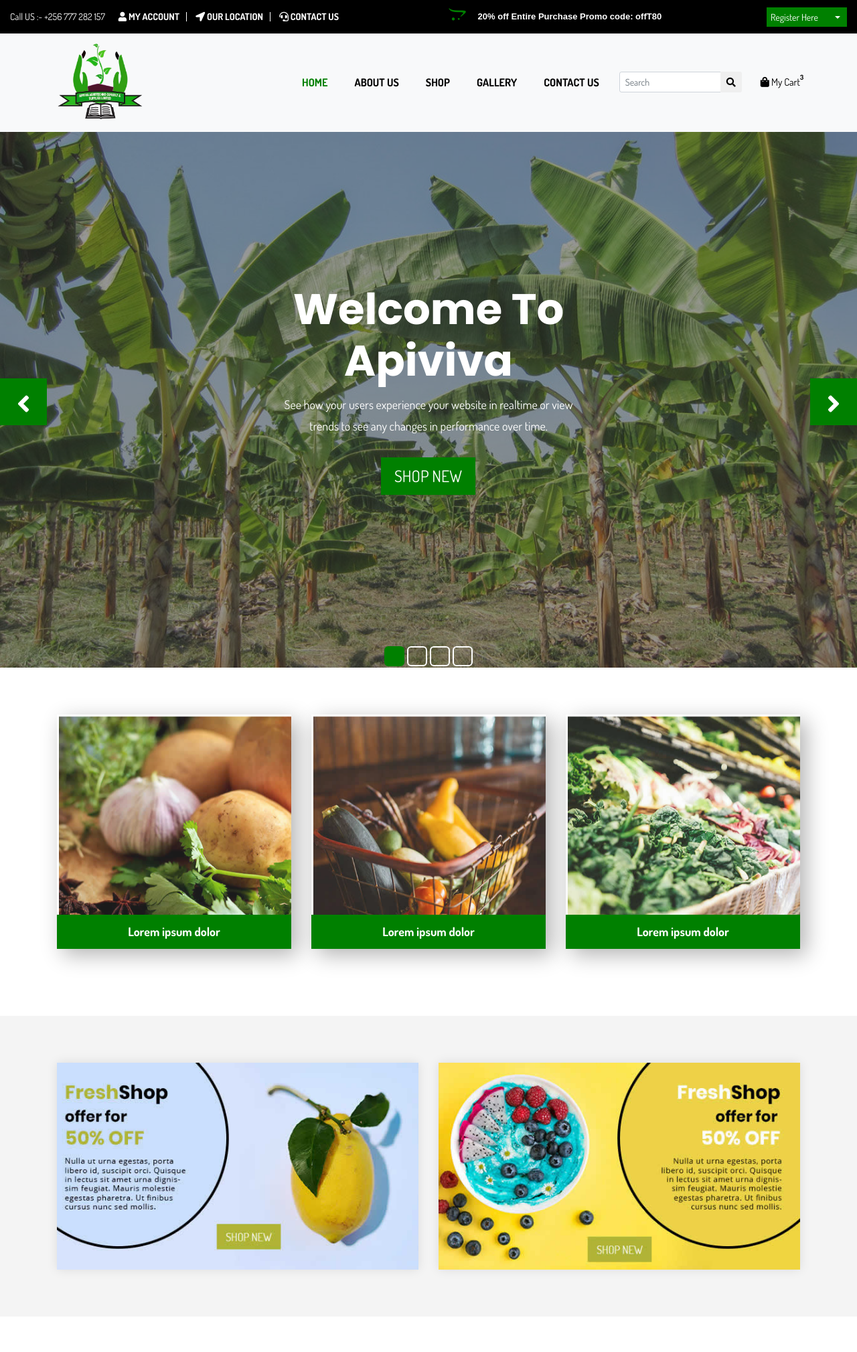
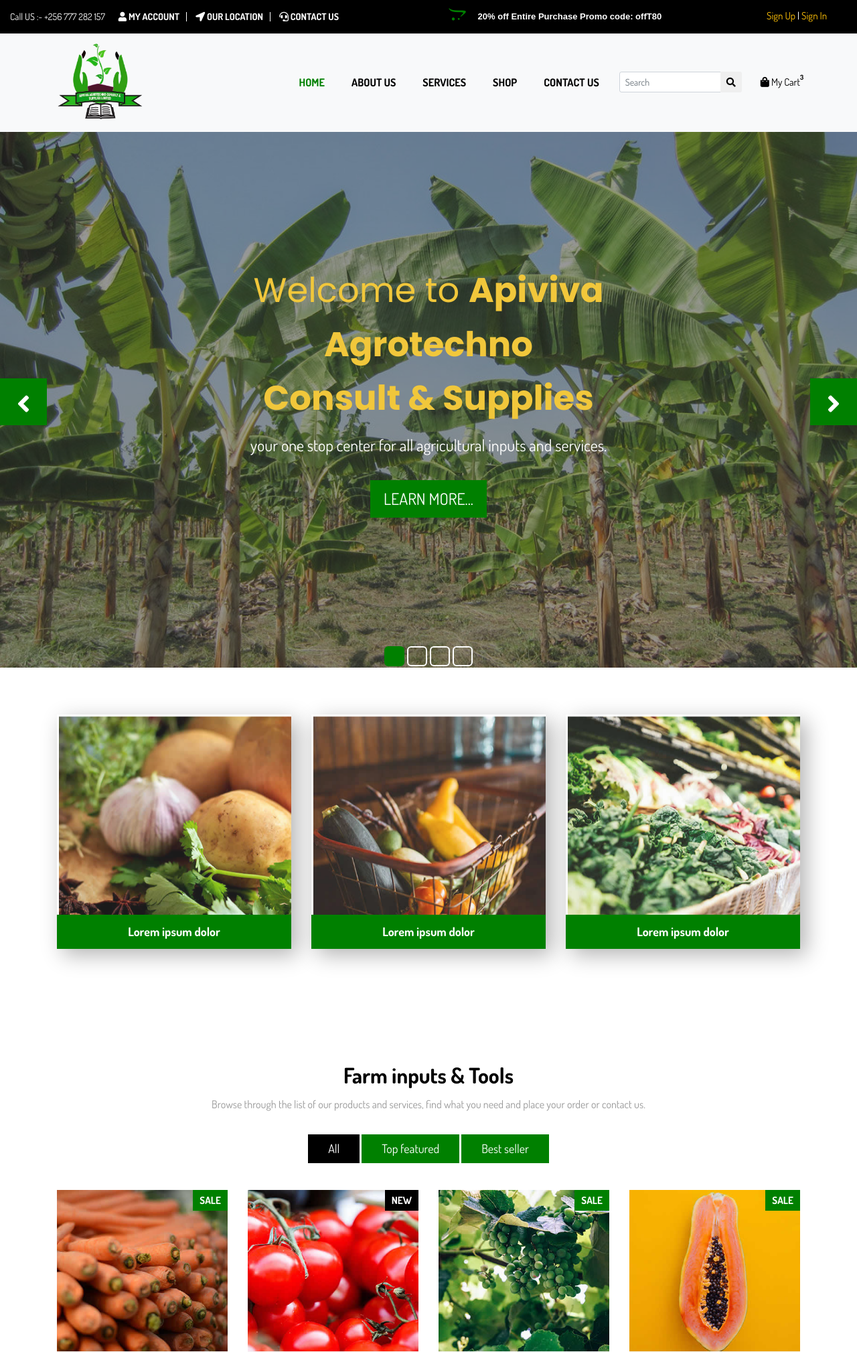
Before and after one commit to anyric/agro-shop, a Flask app: page / in a window 1280 px wide. Shown: the top 2019 px of the page at 67% size. Run offline with Flask 2, Linux system fonts and the light colour scheme; some libraries are stand-ins or nearby versions.

Commit message:
update endpoints and templates

```diff
--- a/shop/static/css/style.css
+++ b/shop/static/css/style.css
@@ -679,7 +679,8 @@
      color: #ffffff;
 }
  .hvr-hover{
-	 overflow: hidden;
+     overflow: hidden;
+     color: #fff;
 }
  ul.cart-list > li.total > .btn:hover{
      color: #ffffff;
@@ -786,10 +787,10 @@
      font-family: 'Poppins', sans-serif;
      font-weight: 500;
      font-size: 64px;
-     color: #fff;
+     color: rgb(241, 199, 59);
 }
  .cover-slides p{
-     font-size: 18px;
+     font-size: 24px;
      color: #fff;
      padding-bottom: 30px;
 }
--- a/shop/templates/about.html
+++ b/shop/templates/about.html
@@ -34,7 +34,7 @@
                         sed quia non numquam eius modi tempora incidunt ut labore et dolore magnam aliquam quaerat voluptatem. Ut enim ad minima veniam, quis nostrum exercitationem ullam corporis suscipit laboriosam, nisi ut aliquid ex ea commodi consequatur?
                         Quis autem vel eum iure reprehenderit qui in ea voluptate velit esse quam nihil molestiae consequatur.</p>
                     <p>Lorem ipsum dolor sit amet, consectetur adipiscing elit, sed do eiusmod tempor incididunt ut labore et dolore magna aliqua. Ut enim ad minim veniam, quis nostrud exercitation ullamco laboris nisi ut aliquip ex ea commodo consequat.</p>
-					<a class="btn hvr-hover" href="#">Read More</a>
+					<a class="btn hvr-hover" href="{{ url_for('contact')}}">Contact Us</a>
                 </div>
             </div>
             <div class="row my-5">
--- a/shop/templates/footer.html
+++ b/shop/templates/footer.html
@@ -140,8 +140,8 @@
                         <h4>Information</h4>
                         <ul>
                             <li><a href="{{ url_for('about')}}">About Us</a></li>
-                            <li><a href="{{ url_for('gallery')}}">Customer Service</a></li>
-                            <li><a href="#">Our Sitemap</a></li>
+                            <li><a href="{{ url_for('services')}}">Services</a></li>
+                            <li><a href="{{ url_for('shop')}}">Shop</a></li>
                             <li><a href="#">Terms &amp; Conditions</a></li>
                             <li><a href="#">Privacy Policy</a></li>
                             <li><a href="#">Delivery Information</a></li>
@@ -159,7 +159,7 @@
                                 <p><i class="fas fa-phone-square"></i>Phone: <a href="tel:+1-888705770">+256 777 282 157</a></p>
                             </li>
                             <li>
-                                <p><i class="fas fa-envelope"></i>Email: <a href="mailto:contactinfo@gmail.com">apiviva971@gmail.com</a></p>
+                                <p><i class="fas fa-envelope"></i>Email: <a href="mailto:apiviva971@gmail.com">apiviva971@gmail.com</a></p>
                             </li>
                         </ul>
                     </div>
@@ -172,8 +172,8 @@
 
 <!-- Start copyright  -->
 <div class="footer-copyright">
-    <p class="footer-company">&copy; 2020 <a href="#">Apiviva Agrotechno Consult & Supplies Ltd, All Rights Reserved.</a> Powered By :
-        <a href="#">Anyric</a></p>
+    <p class="footer-company">&copy; 2020 Apiviva Agrotechno Consult & Supplies Ltd, All Rights Reserved. &nbsp;&nbsp; Powered By :
+        <a href=mailto:anyamaronyango@gmail.com">Anyric</a></p>
 </div>
 <!-- End copyright  -->
 
--- a/shop/templates/index.html
+++ b/shop/templates/index.html
@@ -9,45 +9,45 @@
                 <div class="container">
                     <div class="row">
                         <div class="col-md-12">
-                            <h1 class="m-b-20"><strong>Welcome To <br> Apiviva</strong></h1>
-                            <p class="m-b-40">See how your users experience your website in realtime or view <br> trends to see any changes in performance over time.</p>
-                            <p><a class="btn hvr-hover" href="#">Shop New</a></p>
+                            <h1 class="m-b-20"><small> Welcome to <strong>Apiviva<br>Agrotechno<br>Consult & Supplies</strong></small></h1>
+                            <p class="m-b-40"> your one stop center for all agricultural inputs and services.</p>
+                            <p><a class="btn hvr-hover" href="{{ url_for('about')}}">Learn more...</a></p>
                         </div>
                     </div>
                 </div>
             </li>
             <li class="text-center">
-                <img src="static/images/tomatos.jpg" alt="">
+                <img src="static/images/tools.jpg" alt="">
                 <div class="container">
                     <div class="row">
                         <div class="col-md-12">
-                            <h1 class="m-b-15">Welcome to<strong> Apiviva <br> Agrotechno<br> Consult & Supplies Ltd </strong></h1>
-                            <p class="m-b-40">See how your users experience your website in realtime or view <br> trends to see any changes in performance over time.</p>
-                            <p><a class="btn hvr-hover" href="{{ url_for('about')}}">Learn More</a></p>
+                            <h1 class="m-b-20"><small><strong>Apiviva Tools<br></strong></small></h1>
+                            <p class="m-b-40">for you missing efficient & effective farm tools.</p>
+                            <p><a class="btn hvr-hover" href="{{ url_for('shop')}}">Shop Now</a></p>
                         </div>
                     </div>
                 </div>
             </li>
             <li class="text-center">
-                <img src="static/images/onion.jpg" alt="">
+                <img src="static/images/cattle.jpg" alt="">
                 <div class="container">
                     <div class="row">
                         <div class="col-md-12">
-                            <h1 class="m-b-20"><strong>Welcome To <br>Apiviva </strong></h1>
-                            <p class="m-b-40">See how your users experience your website in realtime or view <br> trends to see any changes in performance over time.</p>
-                            <p><a class="btn hvr-hover" href="#">Shop New</a></p>
+                            <h1 class="m-b-20"><small><strong>Apiviva Annimals<br></strong></small></h1>
+                            <p class="m-b-40">for the health of your farm animals.</p>
+                            <p><a class="btn hvr-hover" href="{{url_for('about')}}">Learn more...</a></p>
                         </div>
                     </div>
                 </div>
             </li>
             <li class="text-center">
-                <img src="static/images/maize.jpg" alt="">
+                <img src="static/images/seeds.jpeg" alt="">
                 <div class="container">
                     <div class="row">
                         <div class="col-md-12">
-                            <h1 class="m-b-20"><strong>Welcome To <br>Apiviva </strong></h1>
-                            <p class="m-b-40">See how your users experience your website in realtime or view <br> trends to see any changes in performance over time.</p>
-                            <p><a class="btn hvr-hover" href="#">Shop New</a></p>
+                            <h1 class="m-b-20"><small><strong>Apiviva Seeds<br></strong></small></h1>
+                            <p class="m-b-40">for your most reliable and viable farm seeds.</p>
+                            <p><a class="btn hvr-hover" href="{{ url_for('shop')}}">Shop Now</a></p>
                         </div>
                     </div>
                 </div>
@@ -87,31 +87,14 @@
     </div>
     <!-- End Categories -->
 
-	<div class="box-add-products">
-		<div class="container">
-			<div class="row">
-				<div class="col-lg-6 col-md-6 col-sm-12">
-					<div class="offer-box-products">
-						<img class="img-fluid" src="static/images/add-img-01.jpg" alt="" />
-					</div>
-				</div>
-				<div class="col-lg-6 col-md-6 col-sm-12">
-					<div class="offer-box-products">
-						<img class="img-fluid" src="static/images/add-img-02.jpg" alt="" />
-					</div>
-				</div>
-			</div>
-		</div>
-	</div>
-
     <!-- Start Products  -->
     <div class="products-box">
         <div class="container">
             <div class="row">
                 <div class="col-lg-12">
                     <div class="title-all text-center">
-                        <h1>Fruits & Vegetables</h1>
-                        <p>Lorem ipsum dolor sit amet, consectetur adipiscing elit. Sed sit amet lacus enim.</p>
+                        <h1>Farm inputs & Tools</h1>
+                        <p>Browse through the list of our products and services, find what you need and place your order or contact us.</p>
                     </div>
                 </div>
             </div>
@@ -230,8 +213,8 @@
             <div class="row">
                 <div class="col-lg-12">
                     <div class="title-all text-center">
-                        <h1>latest blog</h1>
-                        <p>Lorem ipsum dolor sit amet, consectetur adipiscing elit. Sed sit amet lacus enim.</p>
+                        <h1>Customer Testimonials</h1>
+                        <p>Read what our customers has to say after working with us.</p>
                     </div>
                 </div>
             </div>
--- a/shop/templates/nav.html
+++ b/shop/templates/nav.html
@@ -15,11 +15,16 @@
                 </div>
             </div>
             <div class="col-lg-6 col-md-6 col-sm-12 col-xs-12">
-                <div class="login-box">
-                    <select id="basic" class="selectpicker show-tick form-control" data-placeholder="Sign In">
-                        <option>Register Here</option>
-                        <option>Sign In</option>
-                    </select>
+                <div class="login-box text-white">
+                    <!-- <select id="basic"
+                        class="selectpicker show-tick form-control"
+                        data-placeholder="Sign In"
+                        onchange="this.options[this.selectedIndex].value && (window.location = this.options[this.selectedIndex].value);"
+                    >
+                        <option value="{{ url_for('register') }}">Register Here</option>
+                        <option value="{{ url_for('login') }}">Sign In</option>
+                    </select> -->
+                    <a class="text-warning" href="{{ url_for('register') }}">Sign Up</a> | <a class="text-warning" href="{{ url_for('login') }}">Sign In</a>
                 </div>
                 <div class="text-slid-box">
                     <div id="offer-box" class="carouselTicker">
@@ -80,6 +85,9 @@
                     {% if url == 'about' %} <li class="nav-item active"> {% else %}
                         <li class="nav-item"> {% endif %}
                     <a class="nav-link" href="{{ url_for('about') }}">About Us</a></li>
+                    {% if url == 'services' %} <li class="nav-item active"> {% else %}
+                        <li class="nav-item"> {% endif %}
+                    <a class="nav-link" href="{{ url_for('services') }}">Services</a></li>
                     {% if url in ['shop', 'shop-detail', 'cart', 'checkout', 'account', 'wishlist'] %}
                     <li class="dropdown active"> {% else %} <li class="dropdown"> {% endif %}
                         <a href="#" class="nav-link dropdown-toggle arrow" data-toggle="dropdown">SHOP</a>
@@ -92,9 +100,6 @@
                             <li><a href="{{ url_for('wishlist') }}">Wishlist</a></li>
                         </ul>
                     </li>
-                    {% if url == 'gallery' %} <li class="nav-item active"> {% else %}
-                        <li class="nav-item"> {% endif %}
-                    <a class="nav-link" href="{{ url_for('gallery') }}">Gallery</a></li>
                     {% if url == 'contact' %} <li class="nav-item active"> {% else %}
                         <li class="nav-item"> {% endif %}
                     <a class="nav-link" href="{{ url_for('contact') }}">Contact Us</a></li>
@@ -130,22 +135,22 @@
             <li class="cart-box">
                 <ul class="cart-list">
                     <li>
-                        <a href="#" class="photo"><img src="static/images/img-pro-01.jpg" class="cart-thumb" alt="" /></a>
-                        <h6><a href="#">Delica omtantur </a></h6>
+                        <a href="{{ url_for('cart')}}" class="photo"><img src="static/images/img-pro-01.jpg" class="cart-thumb" alt="" /></a>
+                        <h6><a href="{{ url_for('cart')}}">Delica omtantur </a></h6>
                         <p>1x - <span class="price">$80.00</span></p>
                     </li>
                     <li>
-                        <a href="#" class="photo"><img src="static/images/img-pro-02.jpg" class="cart-thumb" alt="" /></a>
-                        <h6><a href="#">Omnes ocurreret</a></h6>
+                        <a href="{{ url_for('cart')}}" class="photo"><img src="static/images/img-pro-02.jpg" class="cart-thumb" alt="" /></a>
+                        <h6><a href="{{ url_for('cart')}}">Omnes ocurreret</a></h6>
                         <p>1x - <span class="price">$60.00</span></p>
                     </li>
                     <li>
-                        <a href="#" class="photo"><img src="static/images/img-pro-03.jpg" class="cart-thumb" alt="" /></a>
-                        <h6><a href="#">Agam facilisis</a></h6>
+                        <a href="{{ url_for('cart')}}" class="photo"><img src="static/images/img-pro-03.jpg" class="cart-thumb" alt="" /></a>
+                        <h6><a href="{{ url_for('cart')}}">Agam facilisis</a></h6>
                         <p>1x - <span class="price">$40.00</span></p>
                     </li>
                     <li class="total">
-                        <a href="#" class="btn btn-default hvr-hover btn-cart">VIEW CART</a>
+                        <a href="{{ url_for('cart')}}" class="btn btn-default hvr-hover btn-cart">VIEW CART</a>
                         <span class="float-right"><strong>Total</strong>: $180.00</span>
                     </li>
                 </ul>
--- a/shop/templates/shop.html
+++ b/shop/templates/shop.html
@@ -31,7 +31,7 @@
                                     <select id="basic" class="selectpicker show-tick form-control" data-placeholder="$ USD">
 									<option data-display="Select">Nothing</option>
 									<option value="1">Popularity</option>
-									<option value="2">High Price → High Price</option>
+									<option value="2">High Price → Low Price</option>
 									<option value="3">Low Price → High Price</option>
 									<option value="4">Best Selling</option>
 								</select>
```
Also changed, not shown: shop/__init__.py (+20 -13 lines), shop/templates/login.html (added, +40 -0 lines), shop/templates/register.html (added, +48 -0 lines), shop/templates/services.html (renamed from shop/templates/gallery.html, +5 -5 lines), shop/static/images/cattle.jpg (added), shop/static/images/eas.jpeg (added), shop/static/images/equipments.jpg (added), shop/static/images/favicon.ico, shop/static/images/seeds.jpeg (added), shop/static/images/seeds.jpg (added), shop/static/images/tools.jpg (added).
